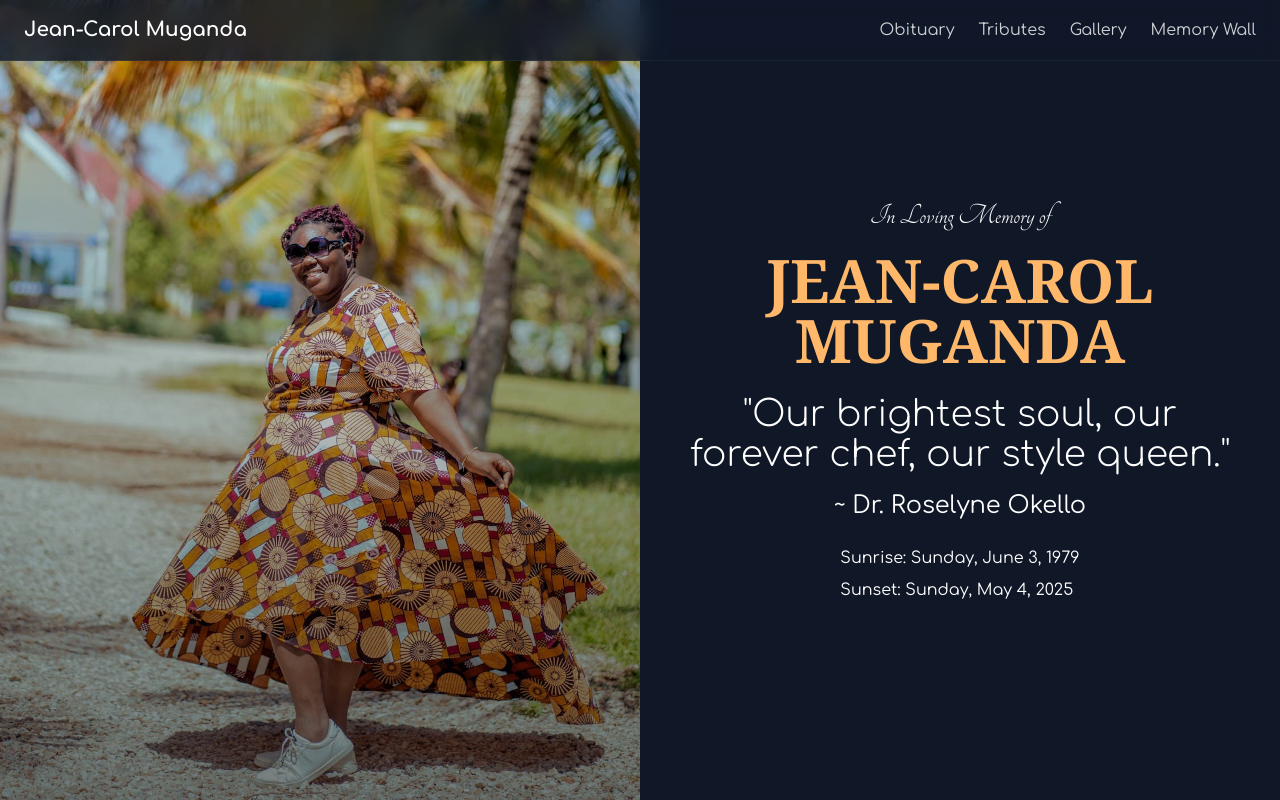
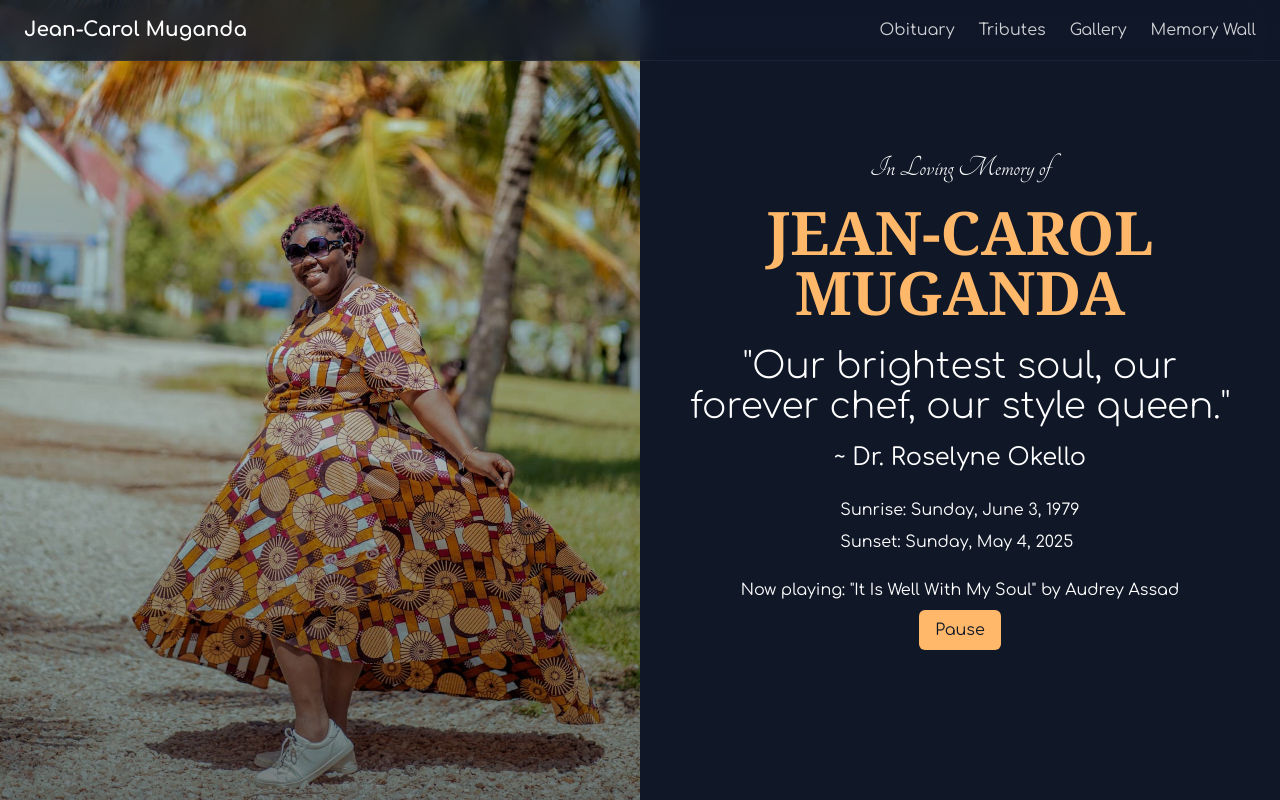
Before and after one commit to talesofcarter/jc-muganda-memorial, a React (Vite) app: page / in a window 1280 px wide. Built offline with nearby package versions, Linux system fonts and the light colour scheme; a web font is replaced by a local one.

Commit message:
background music added

```diff
--- a/src/components/Gallery/Gallery.jsx
+++ b/src/components/Gallery/Gallery.jsx
@@ -30,7 +30,10 @@ const Gallery = () => {
   }, [selectedImage]);
 
   return (
-    <section className="py-16 px-4 sm:px-6 lg:px-8 bg-gradient-to-br from-gray-900 to-slate-800 text-slate-100">
+    <section
+      id="gallery"
+      className="py-16 px-4 sm:px-6 lg:px-8 bg-gradient-to-br from-gray-900 to-slate-800 text-slate-100"
+    >
       {/* Section Header */}
       <div className="text-center mb-12">
         <h1 className="text-4xl md:text-5xl font-serif font-bold mb-4 text-orange-300 tracking-tight">
--- a/src/components/Hero/HeroRight.jsx
+++ b/src/components/Hero/HeroRight.jsx
@@ -1,6 +1,38 @@
-import React from "react";
+import React, { useState, useRef, useEffect } from "react";
 
 const HeroRight = () => {
+  const [isPlaying, setIsPlaying] = useState(true);
+  const audioRef = useRef(null);
+
+  useEffect(() => {
+    const attemptPlay = () => {
+      if (audioRef.current) {
+        audioRef.current
+          .play()
+          .then(() => {
+            setIsPlaying(true);
+          })
+          .catch((error) => {
+            console.error("Auto-play failed:", error);
+            setIsPlaying(false);
+          });
+      }
+    };
+
+    attemptPlay();
+  }, []);
+
+  const toggleAudio = () => {
+    if (isPlaying) {
+      audioRef.current.pause();
+    } else {
+      audioRef.current.play().catch((error) => {
+        console.error("Audio playback failed:", error);
+      });
+    }
+    setIsPlaying(!isPlaying);
+  };
+
   return (
     <section className="flex flex-col items-center justify-center w-full md:w-1/2 p-6 md:p-12 text-center bg-gray-900 text-white">
       <h3 className="intro-text text-xl md:text-2xl lg:text-3xl font-light animate-fade-in-up">
@@ -19,6 +51,24 @@ const HeroRight = () => {
         <p>Sunrise: Sunday, June 3, 1979</p>
         <p>Sunset: Sunday, May 4, 2025</p>
       </div>
+
+      <div className="mt-6 flex flex-col items-center gap-2">
+        <p className="text-sm md:text-base">
+          Now playing: "It Is Well With My Soul" by Audrey Assad
+        </p>
+        <button
+          onClick={toggleAudio}
+          className="px-4 py-2 bg-orange-300 text-gray-900 rounded-md hover:bg-orange-400 transition-colors text-sm md:text-base cursor-pointer"
+        >
+          {isPlaying ? "Pause" : "Play"}
+        </button>
+        <audio
+          ref={audioRef}
+          src="/audio/it-is-well-with-my-soul.mp3"
+          autoPlay
+          loop
+        />
+      </div>
     </section>
   );
 };
--- a/src/components/Memorial/Memorial.jsx
+++ b/src/components/Memorial/Memorial.jsx
@@ -17,7 +17,10 @@ const Memorial = () => {
   };
 
   return (
-    <section className="py-16 px-4 sm:px-6 lg:px-8 bg-slate-900 min-h-screen">
+    <section
+      id="memorial"
+      className="py-16 px-4 sm:px-6 lg:px-8 bg-slate-900 min-h-screen"
+    >
       <div className="text-center mb-12">
         <h1 className="text-4xl md:text-5xl font-serif font-bold mb-4 text-orange-300 tracking-tight">
           Memorial Wall
--- a/src/components/Tributes/TributesMain.jsx
+++ b/src/components/Tributes/TributesMain.jsx
@@ -22,7 +22,10 @@ const TributesMain = () => {
   };
 
   return (
-    <section className="py-16 px-4 sm:px-6 lg:px-8 bg-gradient-to-br from-gray-900 to-slate-800 text-slate-100 relative overflow-hidden">
+    <section
+      id="tributes"
+      className="py-16 px-4 sm:px-6 lg:px-8 bg-gradient-to-br from-gray-900 to-slate-800 text-slate-100 relative overflow-hidden"
+    >
       {/* Section Header */}
       <div className="text-center mb-12">
         <h1 className="text-4xl md:text-5xl font-serif font-bold mb-4 text-orange-300 tracking-tight">
```
Also changed, not shown: 1 other file (tests, documents, lock files or other folders).
